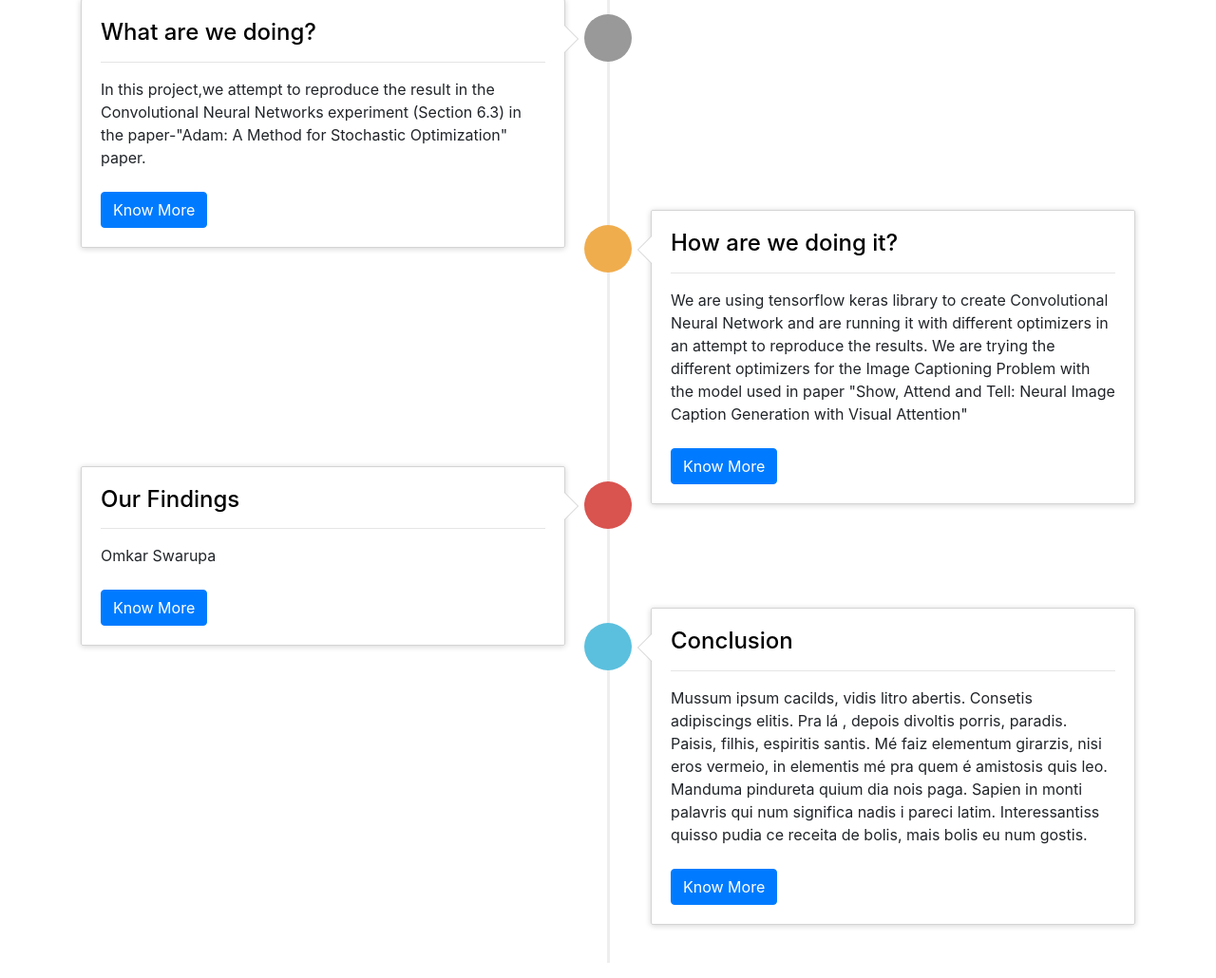
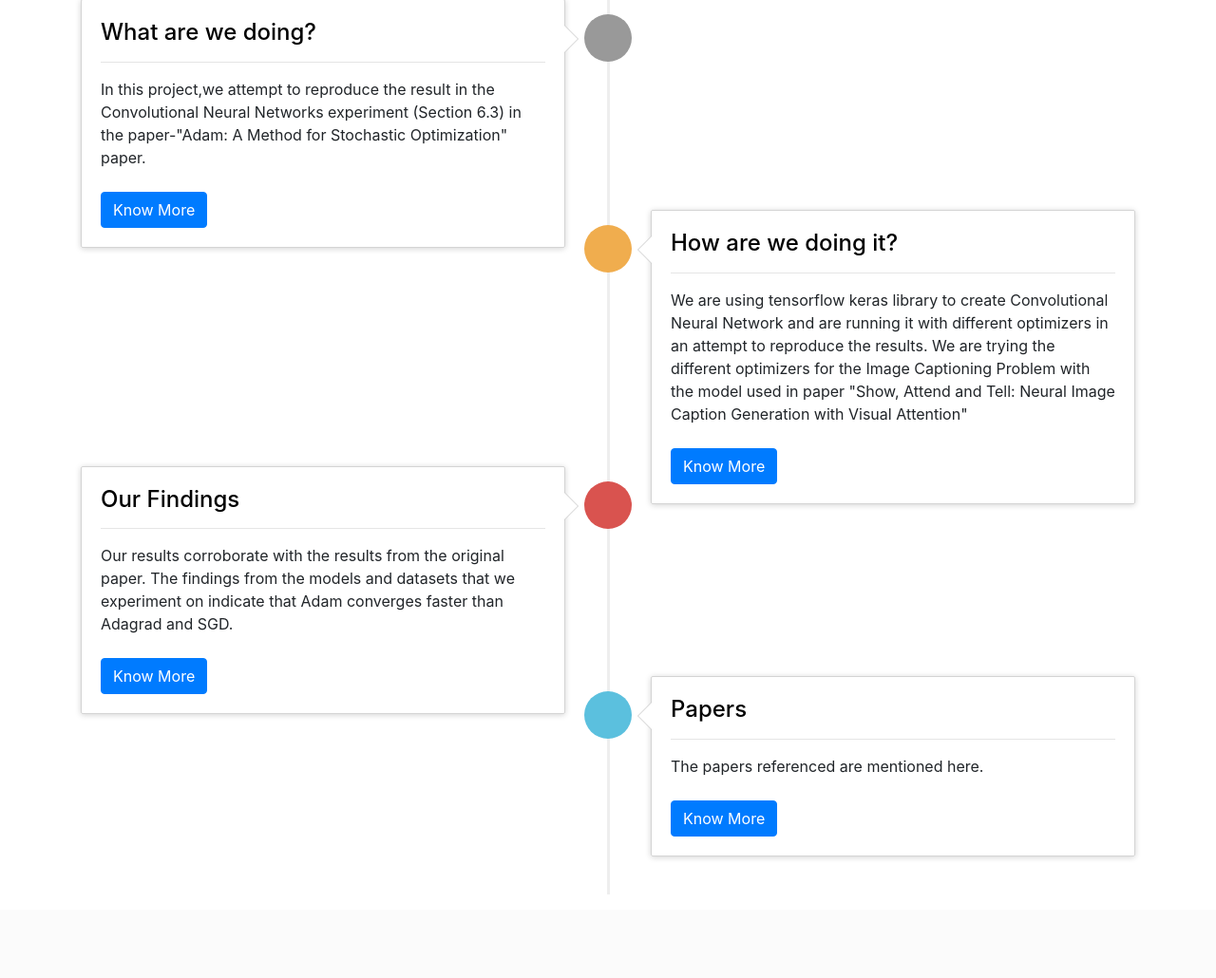
Before and after one commit to juvekaradheesh/AML-Project-Website, a Flask app: page / in a window 1280 px wide. Shown: the part 234-1264 px from the top of the page at 95% size. After the commit the page ends 1176 px from the top, so only its background shows below. Run offline with Flask 2, Linux system fonts and the light colour scheme; some libraries are stand-ins or nearby versions.

Commit message:
fix homepage

```diff
--- a/templates/index.html
+++ b/templates/index.html
@@ -72,7 +72,7 @@
                 </div>
                 <div class="timeline-body">
                     <p>
-                        Omkar Swarupa
+                            Our results corroborate with the results from the original paper. The findings from the models and datasets that we experiment on indicate that Adam converges faster than Adagrad and SGD.
                     </p>
                     <br>
                     <a href="/findings">
@@ -87,12 +87,12 @@
                 <div class="timeline-badge info"><i class="glyphicon glyphicon-credit-card"></i></div>
                 <div class="timeline-panel">
                 <div class="timeline-heading">
-                    <a href="/papers"><h4 class="timeline-title">Conclusion</h4></a>
+                    <a href="/papers"><h4 class="timeline-title">Papers</h4></a>
                     <hr>
                 </div>
                 <div class="timeline-body">
                     <p>
-                        Mussum ipsum cacilds, vidis litro abertis. Consetis adipiscings elitis. Pra lá , depois divoltis porris, paradis. Paisis, filhis, espiritis santis. Mé faiz elementum girarzis, nisi eros vermeio, in elementis mé pra quem é amistosis quis leo. Manduma pindureta quium dia nois paga. Sapien in monti palavris qui num significa nadis i pareci latim. Interessantiss quisso pudia ce receita de bolis, mais bolis eu num gostis.
+                        The papers referenced are mentioned here.
                     </p>
                     <br>
                     <a href="/papers">
```
